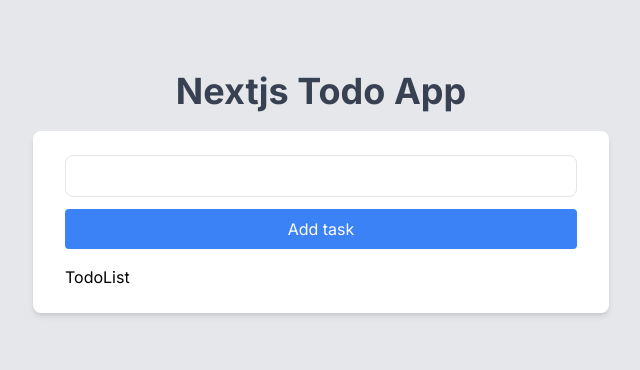
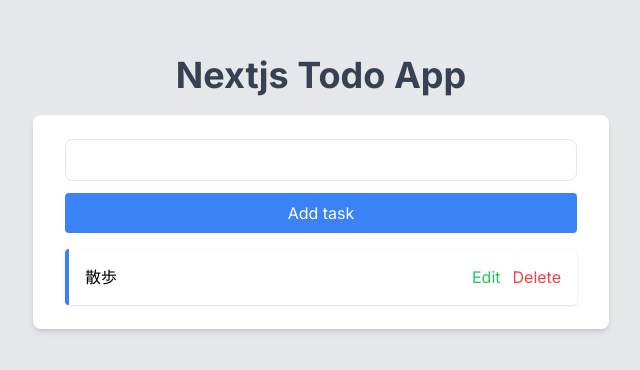
Before and after one commit to uraaaa24/todoapp-nextjs, a Next.js app: page / in a window 1280 px wide. Shown: the part 144-514 px from the top of the page, without its empty margins (319-959 px from the left). Built offline with nearby package versions, Linux system fonts and the light colour scheme.

Commit message:
TodoListコンポーネントを作成

```diff
--- a/app/components/TodoList.tsx
+++ b/app/components/TodoList.tsx
@@ -1,7 +1,16 @@
 
 const TodoList = () => {
   return (
-    <div>TodoList</div>
+    <ul className="space-y-3">
+      {/* TODO: サンプルデータを実際のデータに置き換える */}
+      <li className="flex justify-between p-4 bg-white border-l-4 border-blue-500 rounded shadow">
+        <span>散歩</span>
+        <div className="flex gap-3">
+          <button className="text-green-500">Edit</button>
+          <button className="text-red-500">Delete</button>
+        </div>
+      </li>
+    </ul>
   )
 }
 
```
